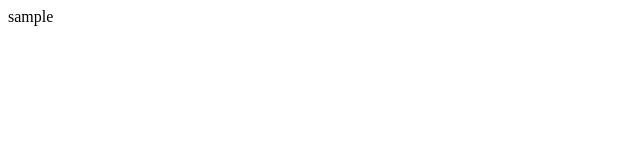
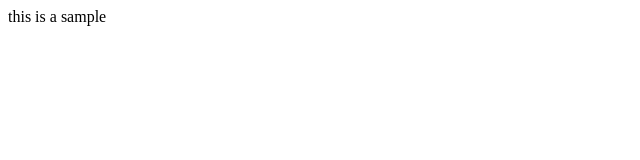
Before and after one commit to masahirok5/masahirok55.github.io, a plain HTML site: page index.html in a window 1280 px wide. Shown: the full height of the page, 0-640 px from the left. Drawn offline with Linux system fonts and the light colour scheme.

Commit message:
Update index.html

```diff
--- a/index.html
+++ b/index.html
@@ -5,7 +5,7 @@
 </head>
 <body>
     <div id="map">
-    	sample
+    	this is a sample
     </div>
 </body>
 </html>
```
